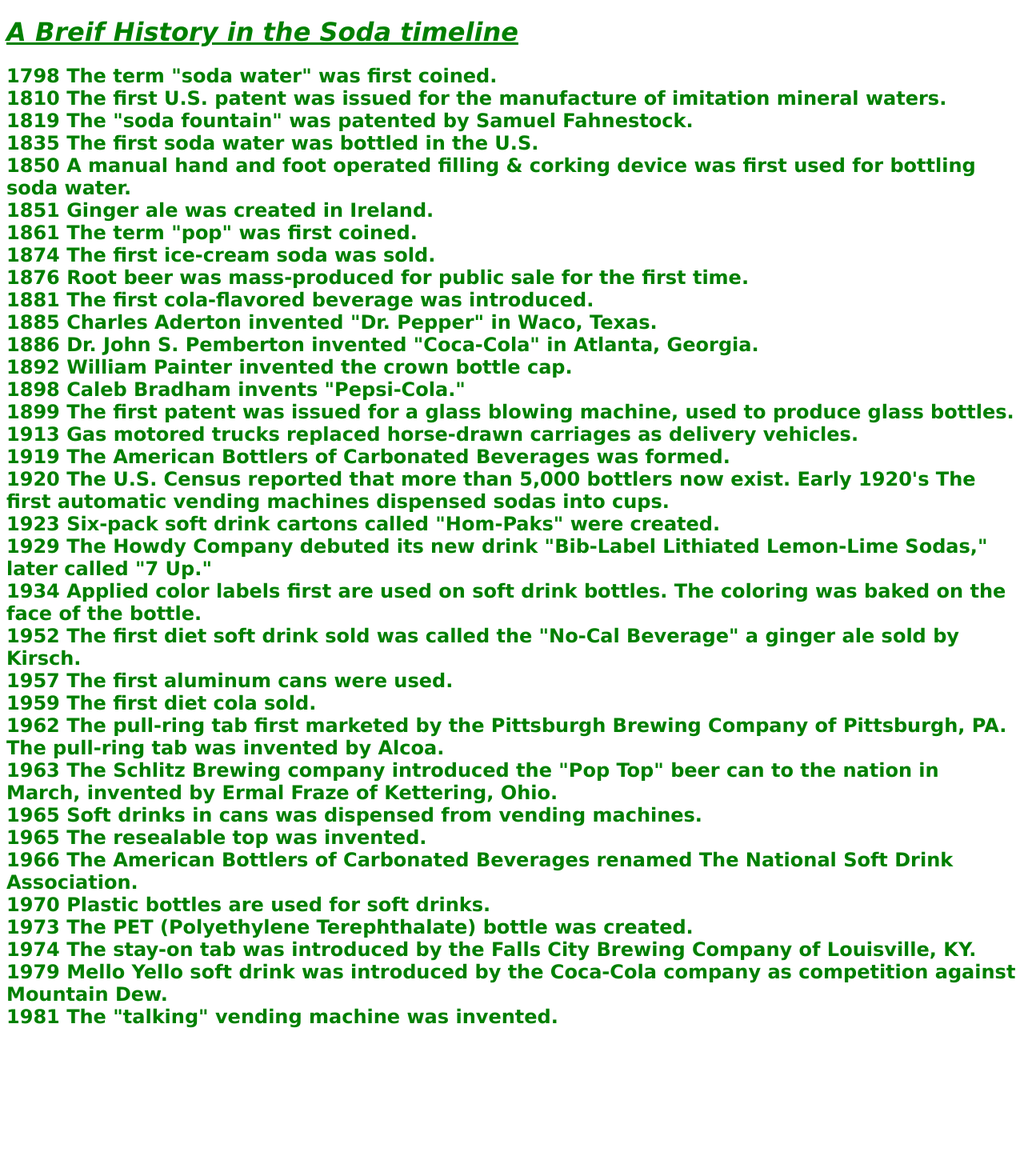
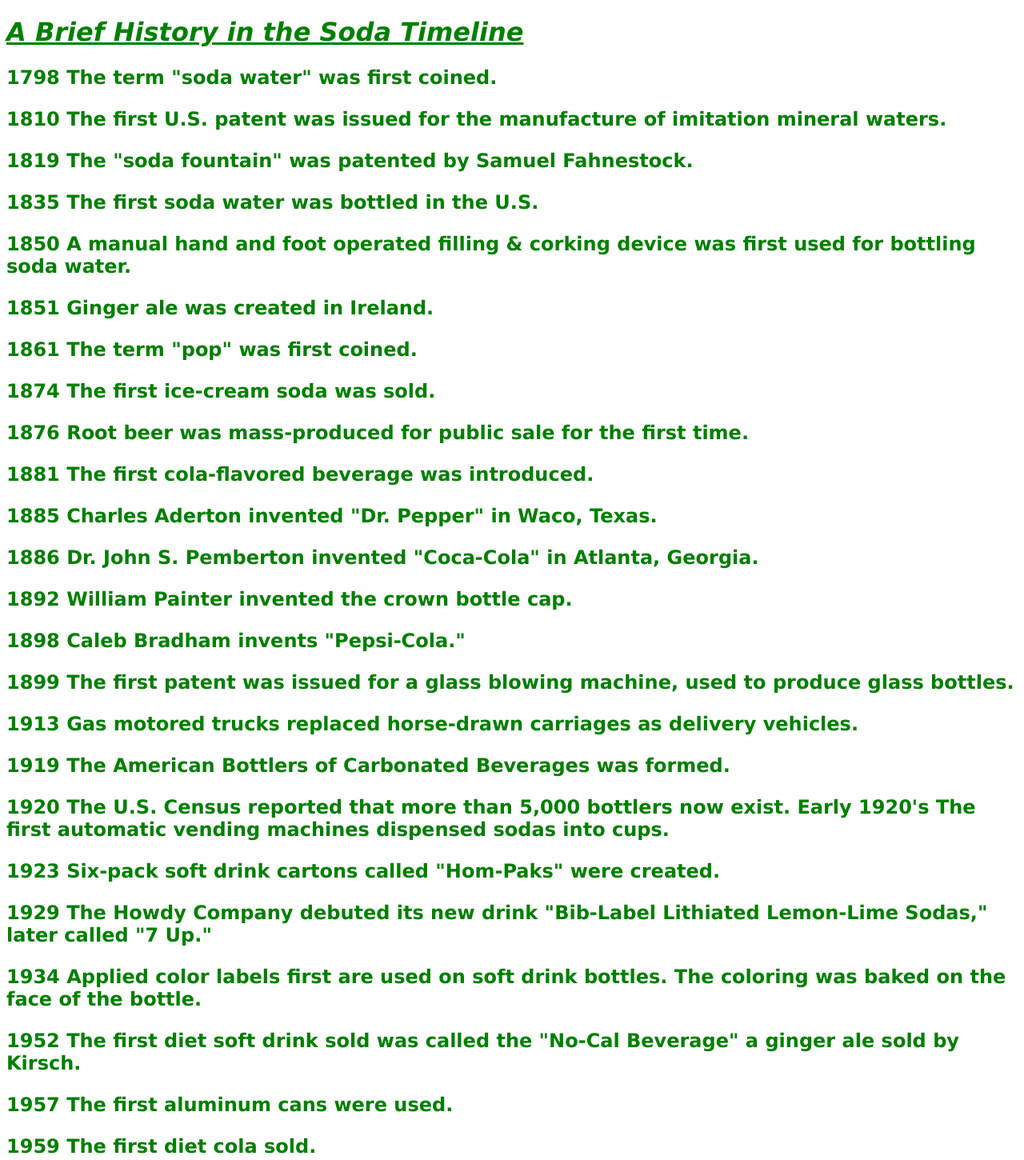
Before and after one commit to Avinash1234567890/MyProject, a plain HTML site: page fileTwo.html in a window 1280 px wide. Shown: the top 1450 px of the page at 80% size. Before the commit the page ends 1305 px from the top, so only its background shows below. Drawn offline with Linux system fonts and the light colour scheme.

Commit message:
Update fileTwo.html

```diff
--- a/fileTwo.html
+++ b/fileTwo.html
@@ -2,80 +2,80 @@
 <html>
 <body>
 <p><font face="verdana" color="green">
-<h1><b><i><u>A Breif History in the Soda timeline</u></i></b></h1>
+<h1><b><i><u>A Brief History in the Soda Timeline</u></i></b></h1>
 </head>
 <div>
 <h2>
-<div>
+<p>
 1798 The term "soda water" was first coined.
-</div>
+</p>
 1810 The first U.S. patent was issued for the manufacture of imitation mineral waters.
-<div>
+<p>
 1819 The "soda fountain" was patented by Samuel Fahnestock.
-</div>
+</p>
 1835 The first soda water was bottled in the U.S.
-<div>
+<p>
 1850 A manual hand and foot operated filling & corking device was first used for bottling soda water.
-</div>
+</p>
 1851 Ginger ale was created in Ireland.
-<div>
+<p>
 1861 The term "pop" was first coined.
-</div>
+</p>
 1874 The first ice-cream soda was sold.
-<div>
+<p>
 1876 Root beer was mass-produced for public sale for the first time.
-</div>
+</p>
 1881 The first cola-flavored beverage was introduced.
-<div>
+<p>
 1885 Charles Aderton invented "Dr. Pepper" in Waco, Texas.
-</div>
+</p>
 1886 Dr. John S. Pemberton invented "Coca-Cola" in Atlanta, Georgia.
-<div>
+<p>
 1892 William Painter invented the crown bottle cap.
-</div>
+</p>
 1898  Caleb Bradham invents "Pepsi-Cola."
-<div>
+<p>
 1899 The first patent was issued for a glass blowing machine, used to produce glass bottles.
-</div>
+</p>
 1913 Gas motored trucks replaced horse-drawn carriages as delivery vehicles.
-<div>
+<p>
 1919 The American Bottlers of Carbonated Beverages was formed.
-</div>
+</p>
 1920 The U.S. Census reported that more than 5,000 bottlers now exist.
 Early 1920's The first automatic vending machines dispensed sodas into cups.
-<div>
+<p>
 1923 Six-pack soft drink cartons called "Hom-Paks" were created.
-</div>
+</p>
 1929 The Howdy Company debuted its new drink "Bib-Label Lithiated Lemon-Lime Sodas," later called "7 Up."
-<div>
+<p>
 1934 Applied color labels first are used on soft drink bottles. The coloring was baked on the face of the bottle.
-<div>
+<p>
 1952 The first diet soft drink sold was called the "No-Cal Beverage" a ginger ale sold by Kirsch.
-</div>
+</p>
 1957 The first aluminum cans were used.
-<div>
+<p>
 1959 The first diet cola sold.
-</div>
+</p>
 1962 The pull-ring tab first marketed by the Pittsburgh Brewing Company of Pittsburgh, PA. The pull-ring tab was invented by Alcoa.
-<div>
+<p>
 1963 The Schlitz Brewing company introduced the "Pop Top" beer can to the nation in March, invented by Ermal Fraze of Kettering, Ohio.
-</div>
+</p>
 1965 Soft drinks in cans was dispensed from vending machines.
-<div>
+<p>
 1965 The resealable top was invented.
-</div>
+</p>
 1966 The American Bottlers of Carbonated Beverages renamed The National Soft Drink Association.
-<div>
+<p>
 1970 Plastic bottles are used for soft drinks.
-</div>
+</p>
 1973 The PET (Polyethylene Terephthalate) bottle was created.
-<div>
+<p>
 1974 The stay-on tab was introduced by the Falls City Brewing Company of Louisville, KY.
-</div>
+</p>
 1979 Mello Yello soft drink was introduced by the Coca-Cola company as competition against Mountain Dew.
-<div>
+<p>
 1981 The "talking" vending machine was invented.
-</div>
+</p>
 </h2>
 </font></p>
 </body>
```
